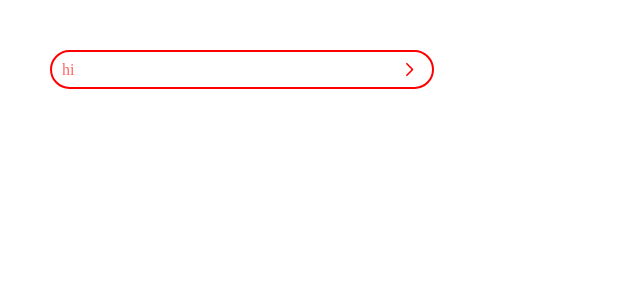
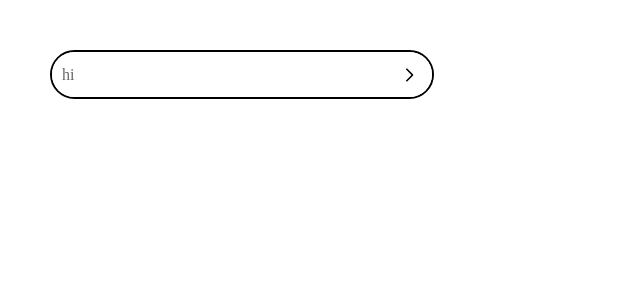
Before and after one commit to mohammad606/selector-lib, a React (Vite) app: page / in a window 1280 px wide. Shown: the top 300 px of the page, without its empty margins (0-640 px from the left). Built offline with nearby package versions, Linux system fonts and the light colour scheme.

Commit message:
Create a container for the search selector

```diff
--- a/src/components/selector.tsx
+++ b/src/components/selector.tsx
@@ -2,9 +2,9 @@ import {useState} from "react";
 
 
 const Selector = (
-    {selectorColor = 'red',borderWidth = '2px',borderStyle = "solid",borderRadius="25px",px="10px",py="5px",search = false}
+    {selectorColor = '#000',borderWidth = '2px',borderStyle = "solid",borderRadius="25px",px="10px",py="15px",search = true,searchColor = '#000'}
         :
-    {selectorColor?:string,borderWidth?:string,borderStyle?:string,borderRadius?:string,px?:string,py?:string,search?:boolean}
+    {selectorColor?:string,borderWidth?:string,borderStyle?:string,borderRadius?:string,px?:string,py?:string,search?:boolean,searchColor?:string}
 )=>{
 
     let [open,setOpen] = useState<boolean>(false);
@@ -14,8 +14,15 @@ const Selector = (
             <div className={'containerS'} onClick={()=>{setOpen(!open)}}>
                 <div className={'selectOne'}
                      style={{display:`${search?"none":""}`,border:`${borderWidth} ${selectorColor} ${borderStyle}`,borderRadius:`${borderRadius}`,padding:`${py} ${px}`}}>
-                    <p className={'labelSelector'} style={{color:`${selectorColor}`}}>hi</p>
+                    <p className={'labelSelectorOne'} style={{color:`${selectorColor}`}}>hi</p>
                     <svg xmlns="http://www.w3.org/2000/svg" style={{rotate:`${open?"90deg":""}`}} className={'arrowSelectorOne'} viewBox="0 0 12 24"><defs><path id="weuiArrowOutlined0" fill={selectorColor} d="m7.588 12.43l-1.061 1.06L.748 7.713a.996.996 0 0 1 0-1.413L6.527.52l1.06 1.06l-5.424 5.425z"/></defs><use fillRule="evenodd" href="#weuiArrowOutlined0" transform="rotate(-180 5.02 9.505)"/></svg>
+                </div>
+                <div className={'selectTwo'}
+                     style={{display:`${search?"":"none"}`,border:`${borderWidth} ${selectorColor} ${borderStyle}`,borderRadius:`${borderRadius}`}}
+                >
+                    <input type={'text'} style={{padding:`${py} ${px}`,borderRadius:`${borderRadius}`,color:`${searchColor}`}}/>
+                    <p  className={'labelSelectorTwo'} style={{color:`${selectorColor}`,left:`${px}`}}>hi</p>
+                    <svg xmlns="http://www.w3.org/2000/svg" style={{rotate:`${open?"90deg":""}`,transform:`${open?'translateX(-50%)':""}`,right:`${px}`}} className={'arrowSelectorOne'} viewBox="0 0 12 24"><defs><path id="weuiArrowOutlined0" fill={selectorColor} d="m7.588 12.43l-1.061 1.06L.748 7.713a.996.996 0 0 1 0-1.413L6.527.52l1.06 1.06l-5.424 5.425z"/></defs><use fillRule="evenodd" href="#weuiArrowOutlined0" transform="rotate(-180 5.02 9.505)"/></svg>
                 </div>
             </div>
 
--- a/src/input.css
+++ b/src/input.css
@@ -8,6 +8,8 @@
     position: relative;
     height: fit-content;
 }
+
+/*------------------------------------------------------------------- Selector One*/
 .selectOne{
     display: flex;
     justify-content: space-between;
@@ -15,7 +17,7 @@
     cursor: pointer;
 }
 
-.labelSelector{
+.labelSelectorOne{
     opacity: 0.6;
 }
 
@@ -24,3 +26,36 @@
     height: 25px;
     transition: 300ms ease-in-out;
 }
+
+
+/*------------------------------------------------------------------- Selector Two*/
+
+.selectTwo{
+    display: flex;
+    justify-content: space-between;
+    align-items: center;
+    cursor: pointer;
+    position: relative;
+}
+
+.selectTwo input{
+    border: none;
+    width: 100%;
+    height: 100%;
+
+}
+.selectTwo input:focus{
+    outline: none;
+}
+.labelSelectorTwo{
+    opacity: 0.6;
+    position: absolute;
+    top: 50%;
+    transform: translateY(-50%);
+}
+
+.selectTwo svg{
+   position: absolute;
+    top: 50%;
+    transform: translateY(-50%);
+}
```
